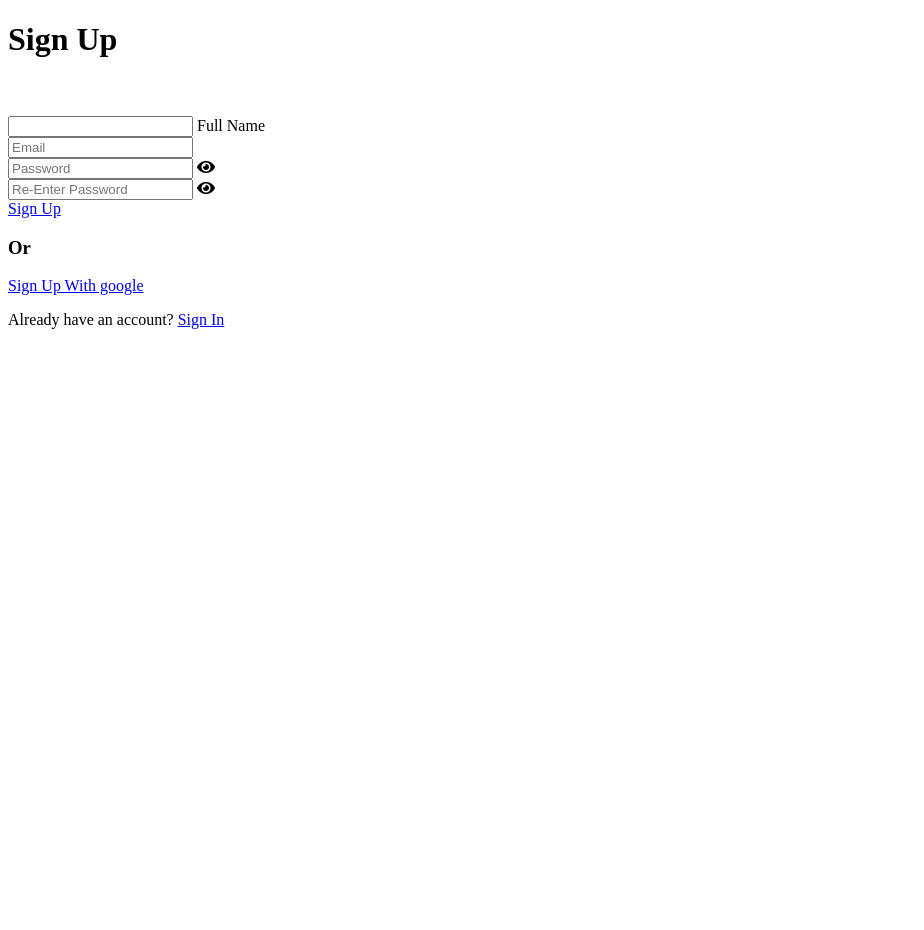
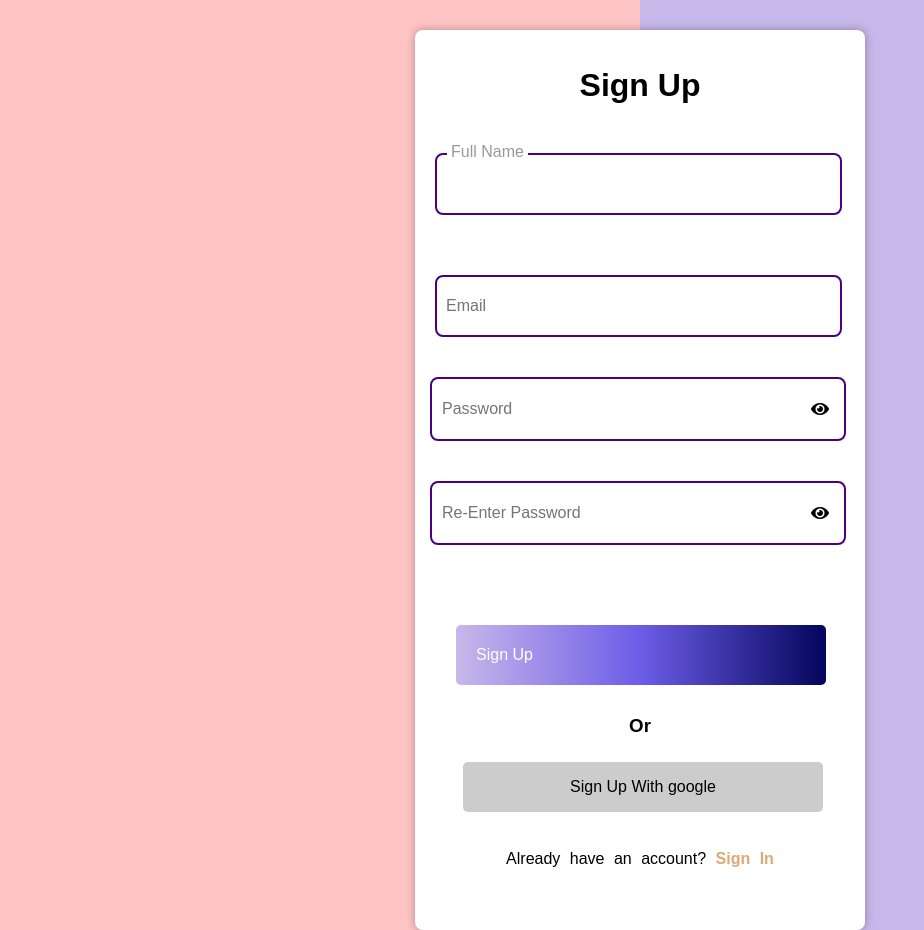
Before and after one commit to JeffreyYAJ/cjsv, a plain HTML site: page dev2.html in a window 1280 px wide. Shown: the whole page, without its empty margins (0-924 px from the left). Before the commit the page ends 800 px from the top, so only its background shows below. Drawn offline with Linux system fonts and the light colour scheme.

Commit message:
corrected references

```diff
--- a/dev2.html
+++ b/dev2.html
@@ -5,7 +5,7 @@
     <meta name="viewport" content="width=device-width, initial-scale=1.0">
     <title>FORMULAIRE</title>
     <link rel="stylesheet" href="https://cdnjs.cloudflare.com/ajax/libs/font-awesome/5.15.3/css/all.min.css"/>
-    <link rel="stylesheet" href="combat.css">
+    <link rel="stylesheet" href="dev2.css">
 
 </head>
 <body>
```
